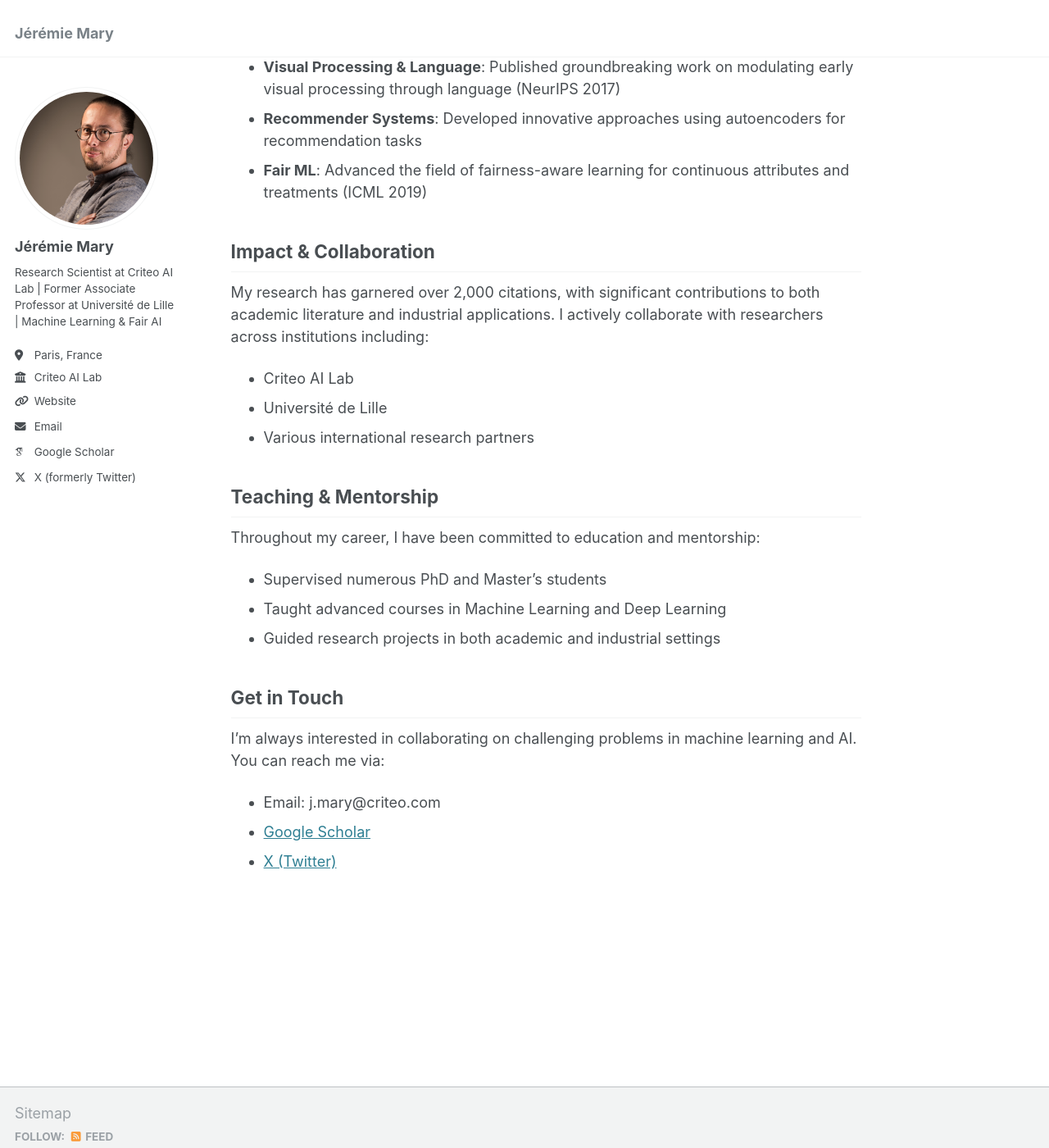
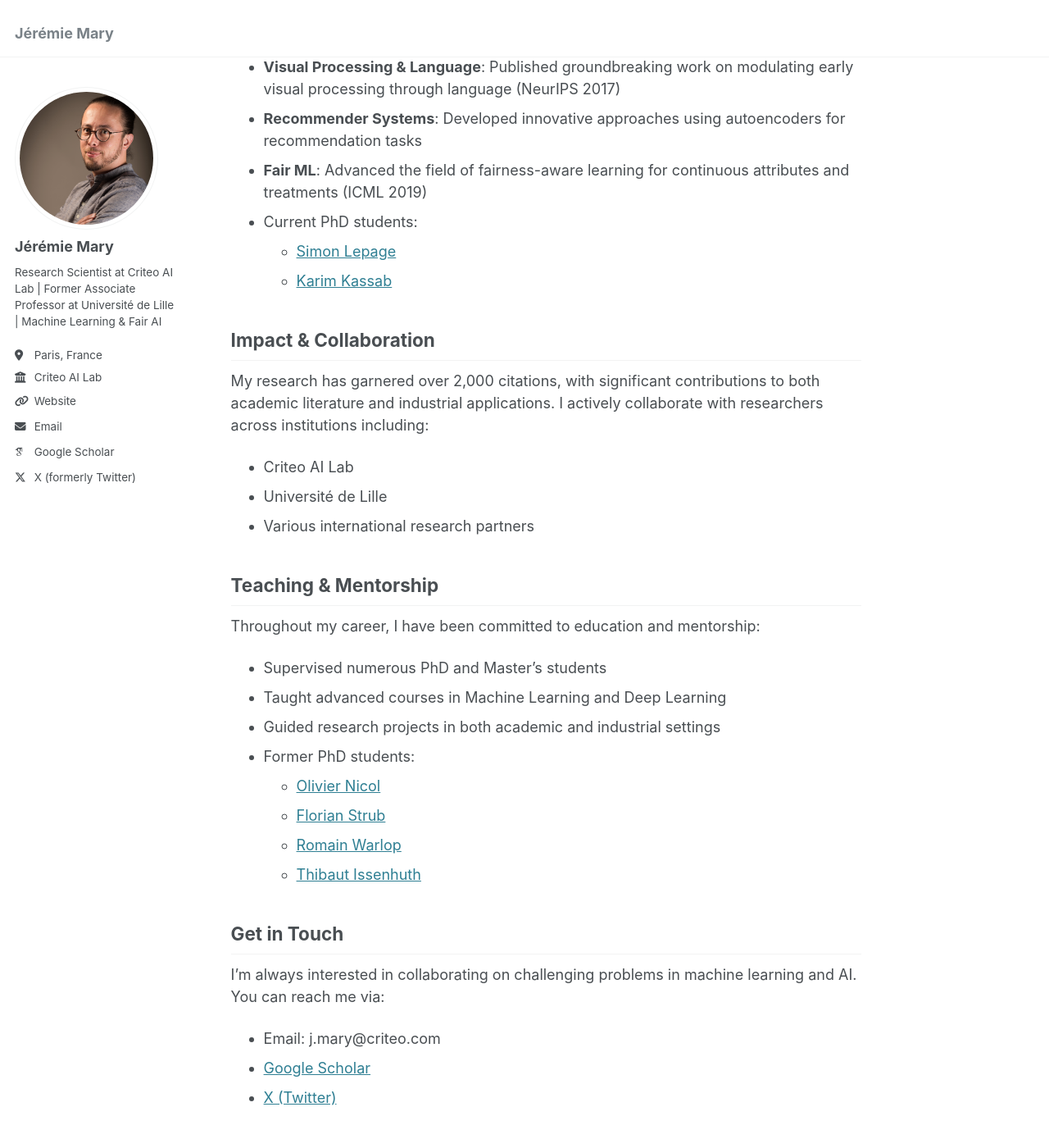
Before and after one commit to JeremieMary/jeremiemary.github.io, a Jekyll site: the page built from _pages/about.md, in a window 1280 px wide and 1400 px high, scrolled down 804 px. Shown: the whole window at 82% size. Built offline with Jekyll 4.4.1, drawn with Linux system fonts in a browser that asks for light colours; some web fonts are replaced.

Commit message:
phd students

```diff
--- a/_pages/about.md
+++ b/_pages/about.md
@@ -28,6 +28,10 @@ Some of my notable contributions include:
 * **Visual Processing & Language**: Published groundbreaking work on modulating early visual processing through language (NeurIPS 2017)
 * **Recommender Systems**: Developed innovative approaches using autoencoders for recommendation tasks
 * **Fair ML**: Advanced the field of fairness-aware learning for continuous attributes and treatments (ICML 2019)
+* Current PhD students:
+  * [Simon Lepage](https://www.linkedin.com/in/simon-lepage-a70815294/?originalSubdomain=fr)
+  * [Karim Kassab](https://www.linkedin.com/in/karim-kassab-37bb61193/?originalSubdomain=fr)
+
 
 ## Impact & Collaboration
 
@@ -44,6 +48,14 @@ Throughout my career, I have been committed to education and mentorship:
 * Supervised numerous PhD and Master's students
 * Taught advanced courses in Machine Learning and Deep Learning
 * Guided research projects in both academic and industrial settings
+* Former PhD students:
+  * [Olivier Nicol](https://www.linkedin.com/in/olivier-nicol-82407674/?originalSubdomain=fr)
+  * [Florian Strub](https://www.linkedin.com/in/florian-strub-64443527/?originalSubdomain=fr)
+  * [Romain Warlop](https://www.linkedin.com/in/romain-warlop-phd-8063466b/?originalSubdomain=fr)
+  * [Thibaut Issenhuth](https://www.linkedin.com/in/thibautissenhuth/?originalSubdomain=fr)
+
+
+
 
 ## Get in Touch
 
```
